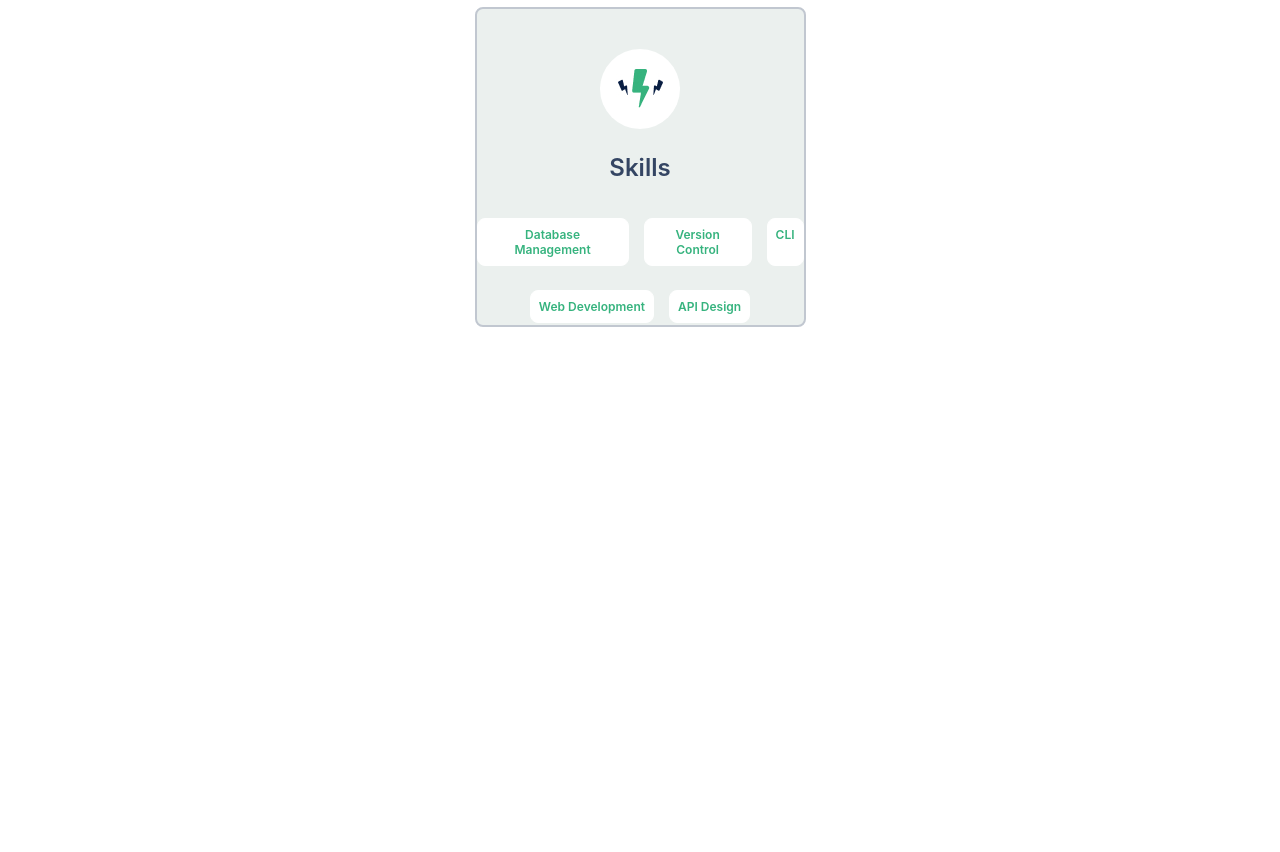
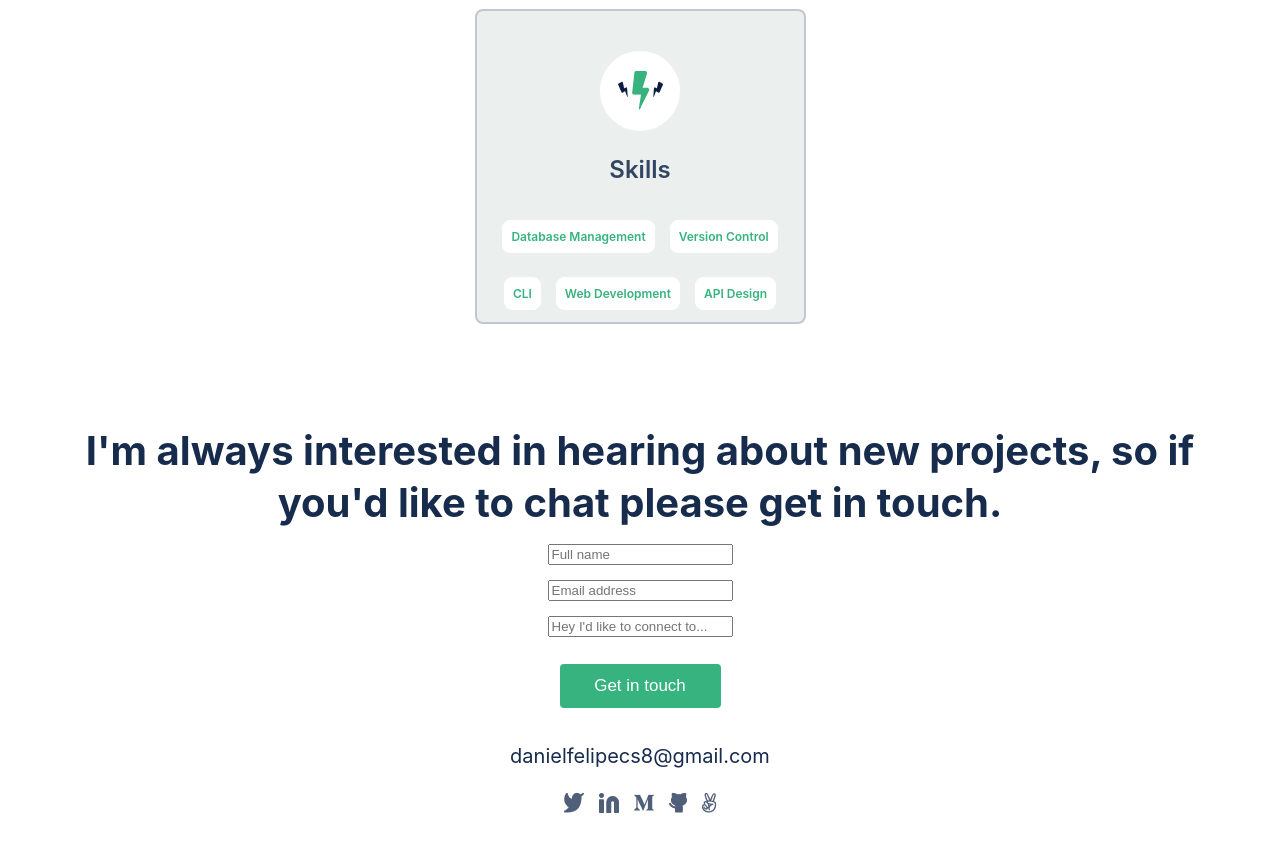
Before and after one commit to danielf-canon/Portfolio, a website: page index.html in a window 1280 px wide. Shown: the part 4740-5592 px from the top of the page. Before the commit the page ends 5165 px from the top, so only its background shows below. Drawn offline with Linux system fonts and the light colour scheme.

Commit message:
Final changes

```diff
--- a/index.html
+++ b/index.html
@@ -176,9 +176,9 @@
             <ul>
               <li>Database Management</li>
               <li>Version Control</li>
-              <li>CLI</li>
             </ul>
             <ul>
+              <li>CLI</li>
               <li>Web Development</li>
               <li>API Design</li>
             </ul>
@@ -186,6 +186,35 @@
         </article>
       </div>
     </section>
+
+    <section class="container">
+      <h2 class="titlesClass">I'm always interested in hearing about new projects, so if you'd like to chat please get in touch.</h2>
+
+      <form action="#" class="form">
+        <input type="text" placeholder="Full name">
+        <input type="email" placeholder="Email address">
+        <input type="text" placeholder="Hey I'd like to connect to...">
+        <button class="button">Get in touch</button>
+      </form>
+      <p>danielfelipecs8@gmail.com</p>
+      <div class="logos">
+        <a href="https://twitter.com/">
+          <img src="images/twitter.jpg" alt="twitter" class="logo">
+        </a>
+        <a href="https://www.linkedin.com/">
+          <img src="images/Linkedin icon.jpg" alt="linkedin" class="logo">
+        </a>
+        <a href="https://medium.com/" >
+          <img src="images/medium.jpg" alt="" class="logo">
+        </a>
+        <a href="https://github.com/">
+          <img src="images/github.jpg" alt="github" class="logo">
+        </a>
+        <a href="https://www.angellist.com/">
+        <img src="images/angellist.jpg" alt="angellist" class="logo">
+        </a>
+      </div>
+    </section>
   </main>
 
 </body>
--- a/style.css
+++ b/style.css
@@ -265,3 +265,9 @@ section .skills .skill .placeholder li {
     width: 1170px;
   }
 }
+
+.form {
+  display: grid;
+  place-content: center;
+  gap: 15px;
+}
```
